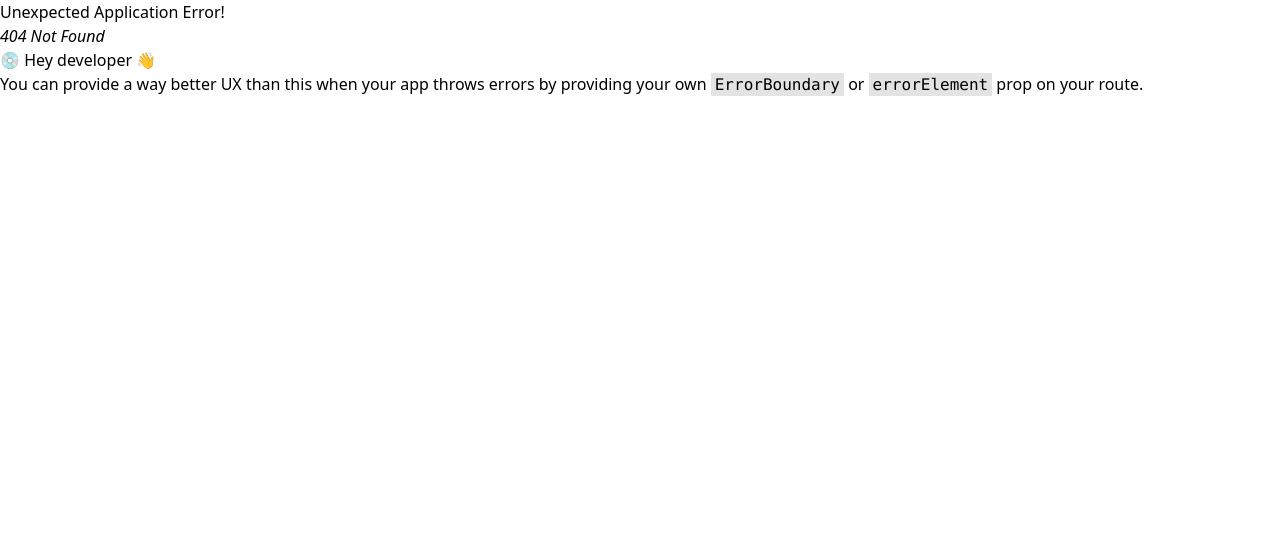
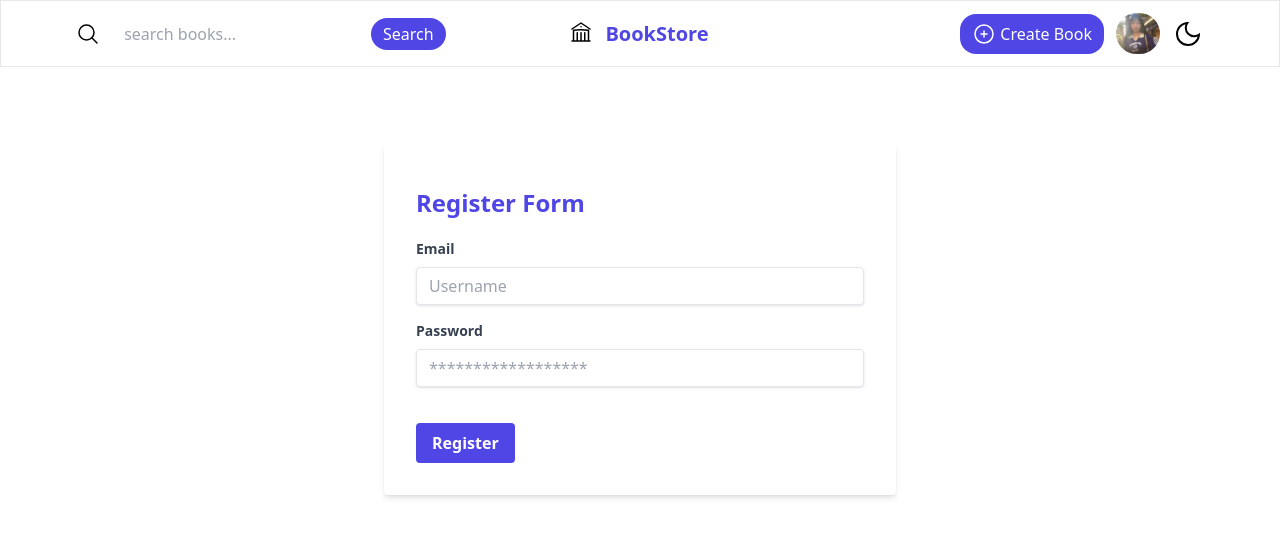
Before and after one commit to khaingzarnimaw/Library, a React (Vite) app: page /register in a window 1280 px wide. Before the commit this address had no page. Shown: the top 536 px of the page. Built offline with nearby package versions, Linux system fonts and the light colour scheme.

Commit message:
81-login-Register-Design

```diff
--- /dev/null
+++ b/src/pages/Login.jsx
@@ -0,0 +1,35 @@
+import React from 'react'
+
+const login = () => {
+  return (
+    <div class="w-full max-w-lg mt-16 mx-auto ">
+  <form class="bg-white shadow-md rounded px-8 pt-6 pb-8 mb-4">
+    <h1 className=' text-2xl font-bold text-primary my-5'>Login Form</h1>
+    <div class="mb-4">
+      <label class="block text-gray-700 text-sm font-bold mb-2" for="username">
+        Email
+      </label>
+      <input class="shadow appearance-none border rounded w-full py-2 px-3 text-gray-700 leading-tight focus:outline-none focus:shadow-outline" id="username" type="email" placeholder="Username"/>
+    </div>
+    <div class="mb-6">
+      <label class="block text-gray-700 text-sm font-bold mb-2" for="password">
+        Password
+      </label>
+      <input class="shadow appearance-none border rounded w-full py-2 px-3 text-gray-700 mb-3 leading-tight focus:outline-none focus:shadow-outline" id="password" type="password" placeholder="******************"/>
+      {/* <p class="text-red-500 text-xs italic">Please choose a password.</p> */}
+    </div>
+    <div class="flex items-center justify-between">
+      <button class=" bg-primary hover:bg-blue-700 text-white font-bold py-2 px-4 rounded focus:outline-none focus:shadow-outline" type="button">
+       Login
+      </button>
+
+    </div>
+  </form>
+  <p class="text-center text-gray-500 text-xs">
+    {/* &copy;2020 Acme Corp. All rights reserved. */}
+  </p>
+</div>
+  )
+}
+
+export default login
--- /dev/null
+++ b/src/pages/Register.jsx
@@ -0,0 +1,35 @@
+import React from 'react'
+
+const Register = () => {
+  return (
+    <div class="w-full max-w-lg mt-16 mx-auto ">
+  <form class="bg-white shadow-md rounded px-8 pt-6 pb-8 mb-4">
+    <h1 className=' text-2xl font-bold text-primary my-5'>Register Form</h1>
+    <div class="mb-4">
+      <label class="block text-gray-700 text-sm font-bold mb-2" for="username">
+        Email
+      </label>
+      <input class="shadow appearance-none border rounded w-full py-2 px-3 text-gray-700 leading-tight focus:outline-none focus:shadow-outline" id="username" type="email" placeholder="Username"/>
+    </div>
+    <div class="mb-6">
+      <label class="block text-gray-700 text-sm font-bold mb-2" for="password">
+        Password
+      </label>
+      <input class="shadow appearance-none border rounded w-full py-2 px-3 text-gray-700 mb-3 leading-tight focus:outline-none focus:shadow-outline" id="password" type="password" placeholder="******************"/>
+      {/* <p class="text-red-500 text-xs italic">Please choose a password.</p> */}
+    </div>
+    <div class="flex items-center justify-between">
+      <button class=" bg-primary hover:bg-blue-700 text-white font-bold py-2 px-4 rounded focus:outline-none focus:shadow-outline" type="button">
+       Register
+      </button>
+
+    </div>
+  </form>
+  <p class="text-center text-gray-500 text-xs">
+    {/* &copy;2020 Acme Corp. All rights reserved. */}
+  </p>
+</div>
+  )
+}
+
+export default Register
```
Also changed, not shown: src/router/index.jsx (+10 -0 lines).
